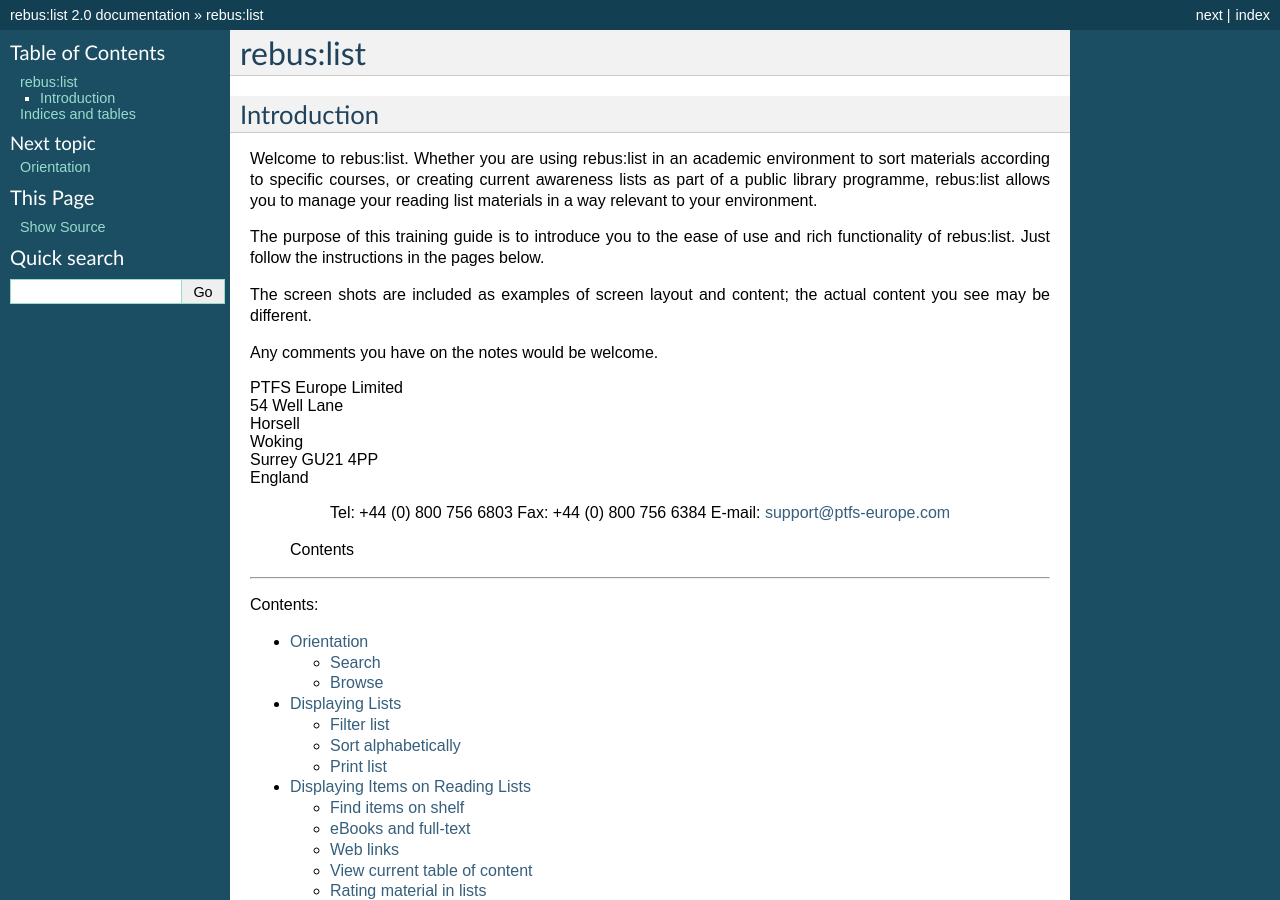
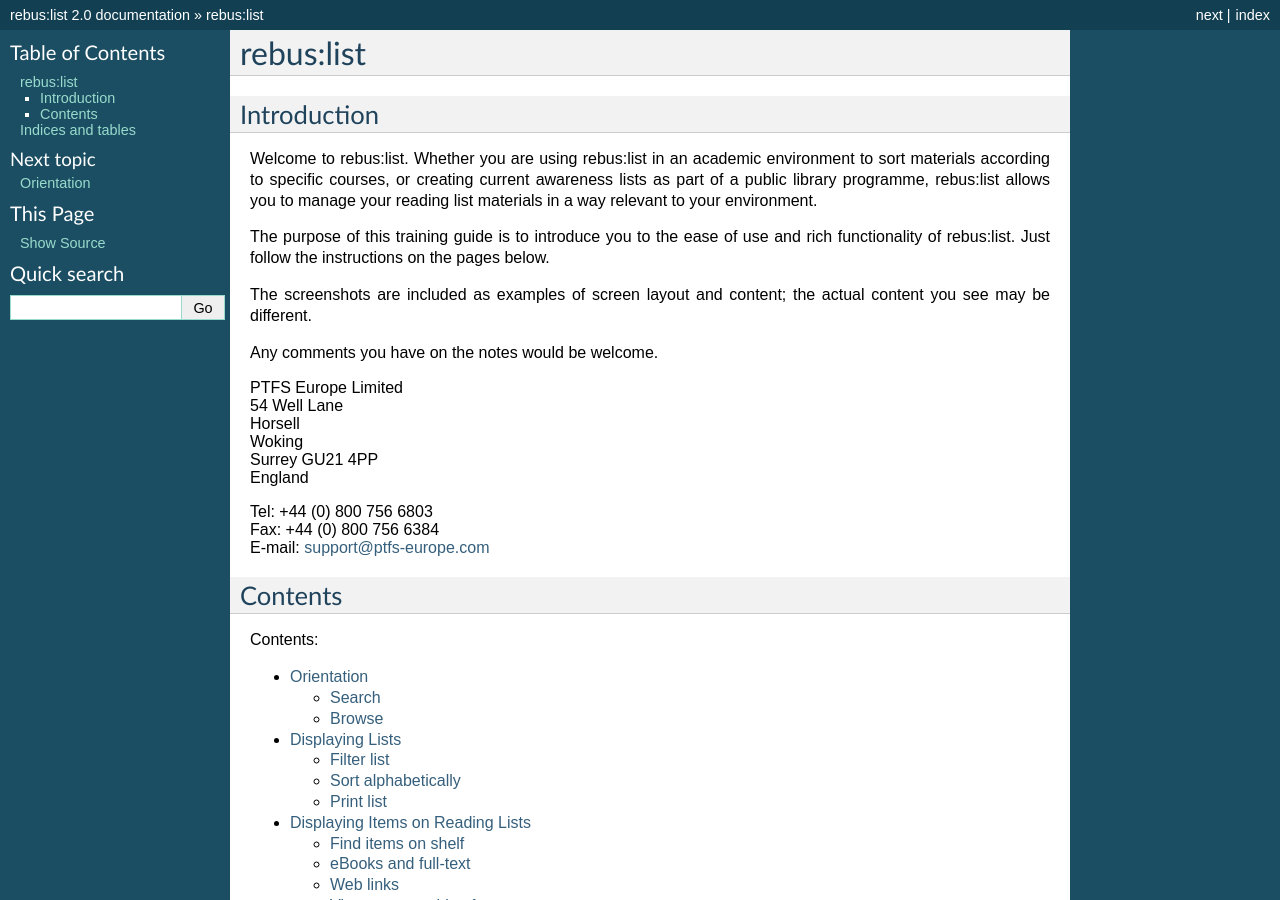
Before and after one commit to AndrewIsh/rebus-docs, a Sphinx documentation site: the page built from docs/index.rst, in a window 1280 px wide and 900 px high. Built offline with Sphinx 7.4.7, drawn with Linux system fonts in a browser that asks for light colours.

Commit message:
Update index.rst

```diff
--- a/docs/index.rst
+++ b/docs/index.rst
@@ -12,9 +12,9 @@ relevant to your environment.
 
 The purpose of this training guide is to introduce you to the ease of
 use and rich functionality of rebus:list. Just follow the instructions
-in the pages below.
+on the pages below.
 
-The screen shots are included as examples of screen layout and content;
+The screenshots are included as examples of screen layout and content;
 the actual content you see may be different.
 
 Any comments you have on the notes would be welcome.
```
Also changed, not shown: other parts of docs/index.rst (+4 -4 lines).
